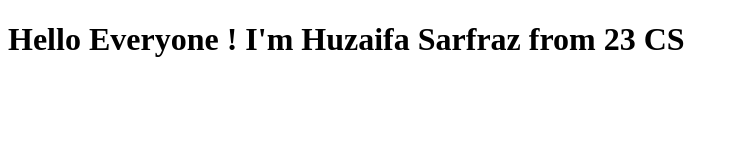
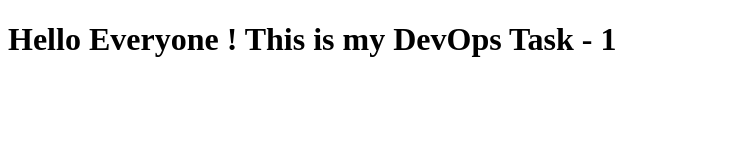
Before and after one commit to Huzaifu/23-CS-06, a plain HTML site: page index.html in a window 1280 px wide. Shown: the whole page, without its empty margins (0-739 px from the left). Drawn offline with Linux system fonts and the light colour scheme.

Commit message:
Update index.html

```diff
--- a/index.html
+++ b/index.html
@@ -6,6 +6,6 @@
     <title> DevOps Task - 1 </title>
 </head>
 <body>
-    <h1>Hello Everyone ! I'm Huzaifa Sarfraz from 23 CS </h1>
+    <h1>Hello Everyone ! This is my DevOps Task - 1</h1>
 </body>
 </html>
```
